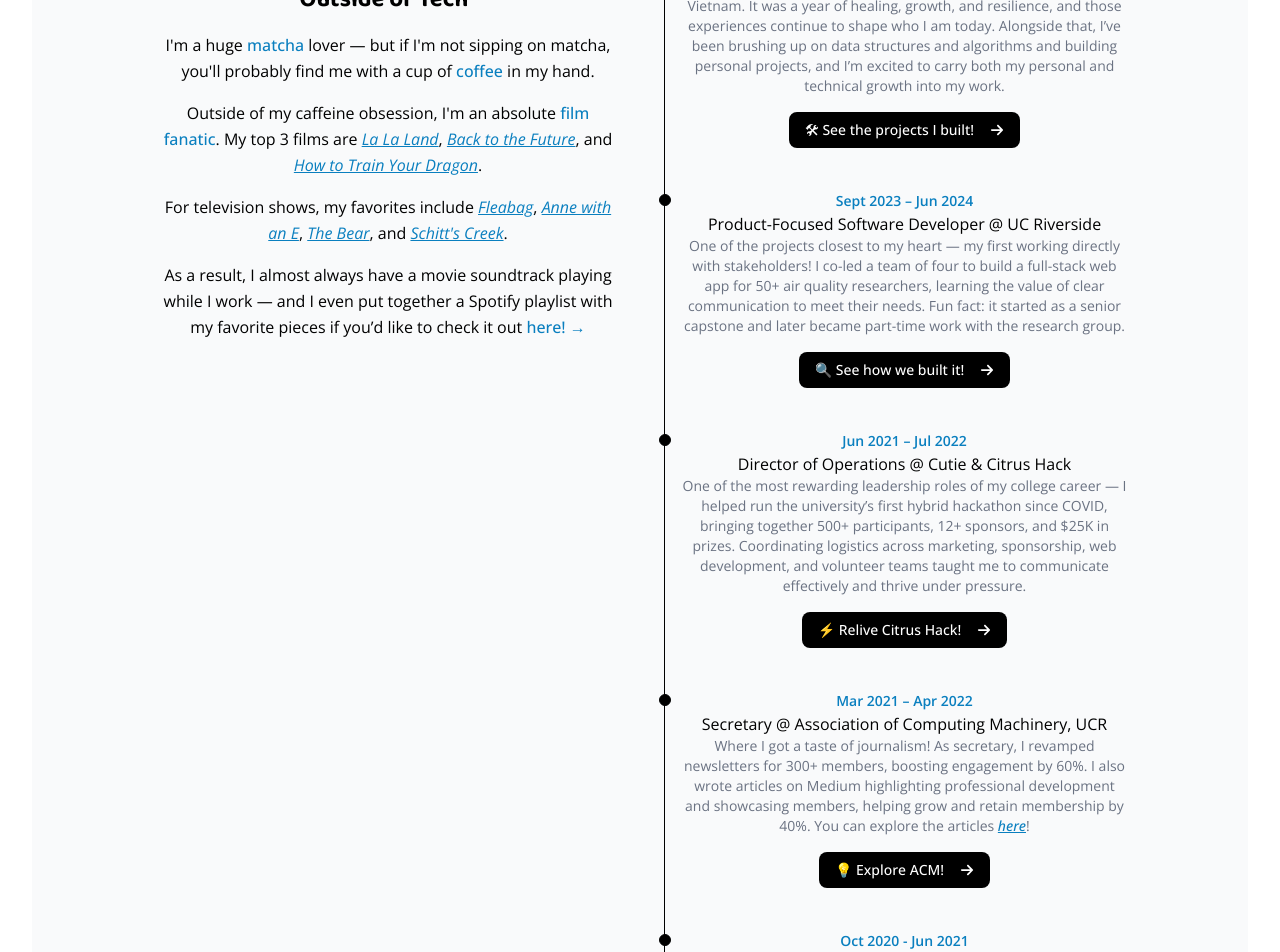
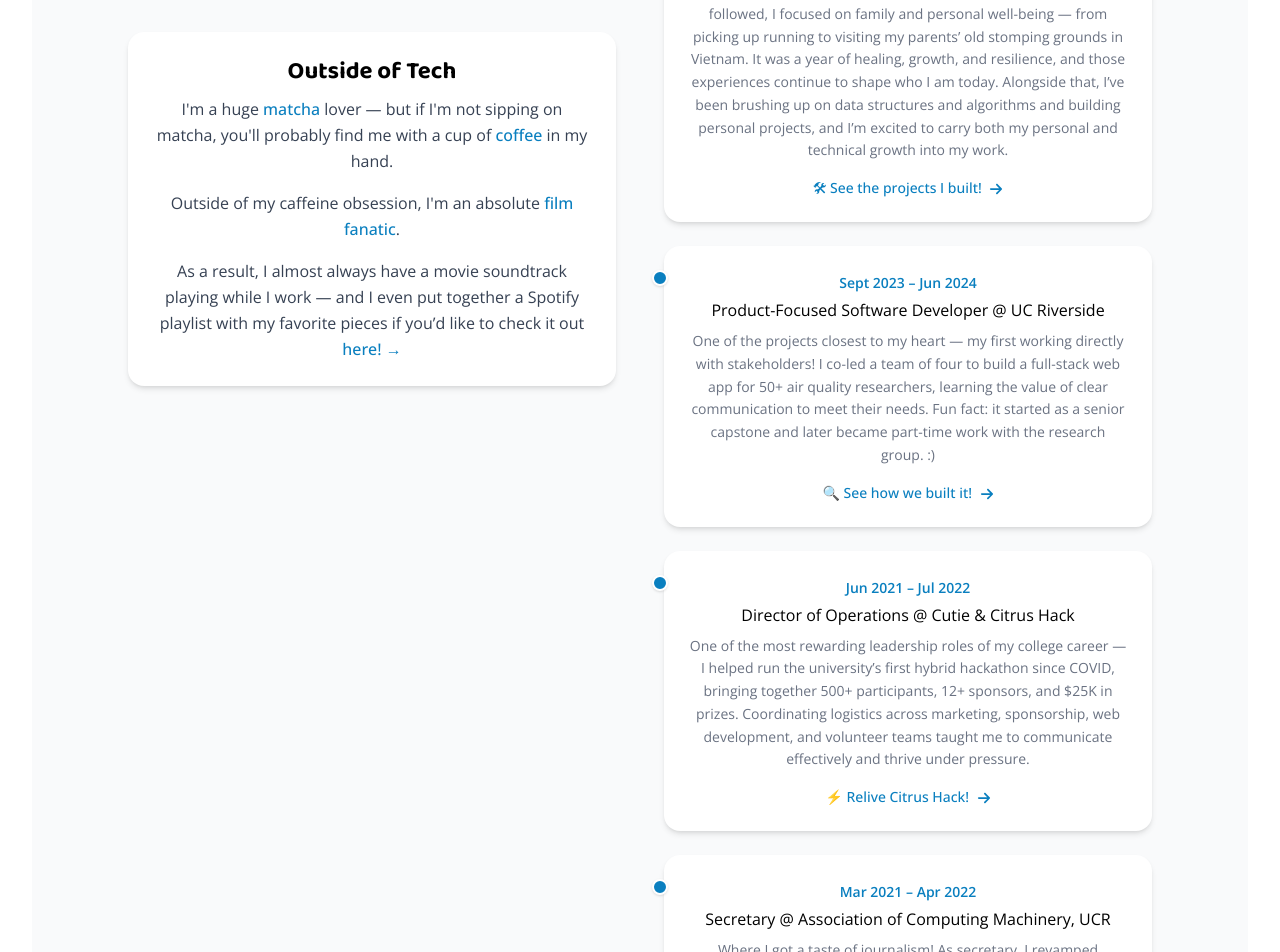
Before and after one commit to paulian7/portfolio, a React (Vite) app: page / in a window 1280 px wide. Shown: the part 1160-2112 px from the top of the page. Built offline with nearby package versions, Linux system fonts and the light colour scheme.

Commit message:
polish about section

```diff
--- a/src/components/sections/About.jsx
+++ b/src/components/sections/About.jsx
@@ -2,28 +2,94 @@ import { FaArrowRight } from "react-icons/fa6";
 import { RevealOnScroll } from "../RevealOnScroll";
 
 export const About = () => {
+  // timeline items
+  const timelineItems = [
+    {
+      date: "Jun 2024 – Present",
+      title: "Building & Leveling Up",
+      description: `In June 2024, I lost my mom to stage 4 cancer. In the months
+      that followed, I focused on family and personal well-being —
+      from picking up running to visiting my parents’ old stomping
+      grounds in Vietnam. It was a year of healing, growth, and
+      resilience, and those experiences continue to shape who I am
+      today. Alongside that, I’ve been brushing up on data
+      structures and algorithms and building personal projects, and
+      I’m excited to carry both my personal and technical growth
+      into my work.`,
+      link: { href: "#projects", text: "🛠 See the projects I built!" },
+    },
+    {
+      date: "Sept 2023 – Jun 2024",
+      title: "Product-Focused Software Developer @ UC Riverside",
+      description: `One of the projects closest to my heart — my first working
+      directly with stakeholders! I co-led a team of four to build a
+      full-stack web app for 50+ air quality researchers, learning
+      the value of clear communication to meet their needs. Fun
+      fact: it started as a senior capstone and later became
+      part-time work with the research group. :)`,
+      link: {
+        href: "https://github.com/wporter/air-quality",
+        text: "🔍 See how we built it!",
+      },
+    },
+    {
+      date: "Jun 2021 – Jul 2022",
+      title: "Director of Operations @ Cutie & Citrus Hack",
+      description: `One of the most rewarding leadership roles of my college
+      career — I helped run the university’s first hybrid hackathon
+      since COVID, bringing together 500+ participants, 12+
+      sponsors, and $25K in prizes. Coordinating logistics across
+      marketing, sponsorship, web development, and volunteer teams
+      taught me to communicate effectively and thrive under
+      pressure.`,
+      link: {
+        href: "https://citrushack2022.vercel.app/",
+        text: "⚡ Relive Citrus Hack!",
+      },
+    },
+    {
+      date: "Mar 2021 – Apr 2022",
+      title: "Secretary @ Association of Computing Machinery, UCR",
+      description: `Where I got a taste of journalism! As secretary, I revamped
+      newsletters for 300+ members, boosting engagement by 60%. I
+      also wrote articles on Medium highlighting professional
+      development and showcasing members, helping grow and retain
+      membership by 40%. You can explore the articles `,
+      link: {
+        href: "https://medium.com/acm-at-ucr",
+        text: "here",
+      },
+    },
+    {
+      date: "Oct 2020 - Jun 2021",
+      title: "A Year of Data Structures & Algorithms",
+      description: `My humble beginnings as a software developer — three quarters
+      of C++ data structures and algorithms, building real
+      problem-solving chops along the way.`,
+    },
+  ];
+
   return (
     <section
       id="about"
-      className="min-h-screen flex flex-col items-center justify-center py-20 bg-gray-50"
+      className="min-h-screen flex flex-col items-center justify-center py-20 bg-gray-50 px-6 md:px-16 lg:px-24"
     >
       <RevealOnScroll>
-        {/* title */}
         <h2 className="text-4xl font-bold mb-12 font-baloo text-black text-center">
           About
         </h2>
 
-        {/* content container */}
-        <div className="max-w-5xl w-full grid grid-cols-1 md:grid-cols-2 gap-12 px-6">
-          {/* left column */}
+        {/* main layout */}
+        <div className="max-w-6xl w-full grid grid-cols-1 md:grid-cols-2 gap-12">
+          {/* left col - edu && outside tech */}
           <div className="space-y-12">
-            {/* education */}
-            <div>
-              <h3 className="text-2xl font-bold font-baloo mb-4 text-black">
+            {/* education box */}
+            <div className="p-6 bg-white rounded-2xl shadow-md">
+              <h3 className="text-2xl font-bold mb-4 font-baloo text-black">
                 Education
               </h3>
-              <ul className="space-y-2 text-black ml-2">
-                <li className="font-normal">
+              <ul className="space-y-2 text-gray-700 ml-2">
+                <li>
                   <span className="font-semibold text-[#0A7FBF] mr-5">
                     2020 – 2024
                   </span>
@@ -33,13 +99,14 @@ export const About = () => {
               </ul>
             </div>
 
-            {/* outside of tech */}
-            <div>
-              <h3 className="text-2xl font-bold mb-4 text-black font-baloo">
+            {/* outside tech box */}
+            <div className="p-6 bg-white rounded-2xl shadow-md space-y-4">
+              <h3 className="text-2xl font-bold mb-2 text-black font-baloo">
                 Outside of Tech
               </h3>
 
-              <p className="text-black leading-relaxed ml-2 text-base">
+              {/* matcha blurb */}
+              <p className="text-gray-700 leading-relaxed text-base">
                 I'm a huge{" "}
                 <span className="text-[#0A7FBF] font-medium">matcha</span> lover
                 — but if I'm not sipping on matcha, you'll probably find me with
@@ -48,80 +115,14 @@ export const About = () => {
                 hand.
               </p>
 
-              <p className="text-black leading-relaxed ml-2 mt-4 text-base">
+              {/* film blurb */}
+              <p className="text-gray-700 leading-relaxed text-base">
                 Outside of my caffeine obsession, I'm an absolute{" "}
                 <span className="text-[#0A7FBF] font-medium">film fanatic</span>
-                . My top 3 films are{" "}
-                <a
-                  href="https://www.imdb.com/title/tt3783958/"
-                  target="_blank"
-                  rel="noopener noreferrer"
-                  className="italic text-[#0A7FBF] underline"
-                >
-                  La La Land
-                </a>
-                {", "}
-                <a
-                  href="https://www.imdb.com/title/tt0088763/"
-                  target="_blank"
-                  rel="noopener noreferrer"
-                  className="italic text-[#0A7FBF] underline"
-                >
-                  Back to the Future
-                </a>
-                {", and "}
-                <a
-                  href="https://www.imdb.com/title/tt0892769/"
-                  target="_blank"
-                  rel="noopener noreferrer"
-                  className="italic text-[#0A7FBF] underline"
-                >
-                  How to Train Your Dragon
-                </a>
                 .
               </p>
 
-              <p className="text-black leading-relaxed ml-2 mt-4 text-base">
-                For television shows, my favorites include{" "}
-                <a
-                  href="https://www.imdb.com/title/tt5687612/"
-                  target="_blank"
-                  rel="noopener noreferrer"
-                  className="italic text-[#0A7FBF] underline"
-                >
-                  Fleabag
-                </a>
-                {", "}
-                <a
-                  href="https://www.imdb.com/title/tt5421602/"
-                  target="_blank"
-                  rel="noopener noreferrer"
-                  className="italic text-[#0A7FBF] underline"
-                >
-                  Anne with an E
-                </a>
-                {", "}
-                <a
-                  href="https://www.imdb.com/title/tt14452776/"
-                  target="_blank"
-                  rel="noopener noreferrer"
-                  className="italic text-[#0A7FBF] underline"
-                >
-                  The Bear
-                </a>
-                {", and "}
-                <a
-                  href="https://www.imdb.com/title/tt3526078/"
-                  target="_blank"
-                  rel="noopener noreferrer"
-                  className="italic text-[#0A7FBF] underline"
-                >
-                  Schitt's Creek
-                </a>
-                .
-              </p>
-
-              <p className="text-black leading-relaxed ml-2 mt-4 text-base">
+              <p className="text-gray-700 leading-relaxed text-base">
                 As a result, I almost always have a movie soundtrack playing
                 while I work — and I even put together a Spotify playlist with
                 my favorite pieces if you’d like to check it out{" "}
@@ -135,159 +136,60 @@ export const About = () => {
             </div>
           </div>
 
-          {/* right column */}
-          <div>
-            <h3 className="text-2xl font-bold mb-4 text-black font-baloo">
+          {/* right col - experiences */}
+          <div className="space-y-6">
+            <h3 className="text-2xl font-bold mb-6 text-black font-baloo">
               Experiences
             </h3>
-            <ol className="relative border-s border-black dark:border-black">
-              <li className="mb-10 ms-4">
-                <div className="absolute w-3 h-3 bg-black rounded-full mt-1.5 -start-1.5 border border-black dark:border-black dark:bg-black"></div>
-                <time className="mb-1 text-sm font-semibold leading-none text-[#0A7FBF]">
-                  Jun 2024 – Present
+
+            {/* timeline content - split up into items */}
+            <div className="space-y-6">
+              {timelineItems.map((item, index) => (
+                <RevealOnScroll key={index}>
+                  {/* box */}
+                  <div className="p-6 bg-white rounded-2xl shadow-md relative">
+                    {/* timeline circle */}
+                    <div className="absolute -left-3 top-6 w-4 h-4 bg-[#0A7FBF] rounded-full border-2 border-white shadow-sm"></div>
+                    {/* date */}
+                    <time className="text-sm font-semibold text-[#0A7FBF]">
+                      {item.date}
                     </time>
-                <h3 className="text-base font-normal text-black dark:text-black">
-                  Building & Leveling Up
-                </h3>
-                <p className="mb-4 text-sm font-light text-gray-500 dark:text-gray-400">
-                  In June 2024, I lost my mom to stage 4 cancer. In the months
-                  that followed, I focused on family and personal well-being —
-                  from picking up running to visiting my parents’ old stomping
-                  grounds in Vietnam. It was a year of healing, growth, and
-                  resilience, and those experiences continue to shape who I am
-                  today. Alongside that, I’ve been brushing up on data
-                  structures and algorithms and building personal projects, and
-                  I’m excited to carry both my personal and technical growth
-                  into my work.
+                    {/* box title / subject */}
+                    <h4 className="mt-1 text-base font-normal text-black">
+                      {item.title}
+                    </h4>
+
+                    {/* description */}
+                    <p className="mt-2 text-sm text-gray-500 leading-relaxed">
+                      {item.description}
                     </p>
+
+                    {/* prompt to link */}
+                    {item.link && (
+                      <p className="mt-4 text-sm">
+                        {item.link.href.startsWith("#") ? (
                           <a
-                  href="#projects"
-                  className="inline-flex items-center px-4 py-2 text-sm font-medium
-      text-white bg-black rounded-lg
-      hover:bg-gray-500 hover:text-white
-      focus:outline-none focus:ring-2 focus:ring-gray-300 transition-colors duration-300"
+                            href={item.link.href}
+                            className="text-[#0A7FBF] font-medium hover:underline"
                           >
-                  🛠 See the projects I built!
-                  <FaArrowRight className="ml-4" />
+                            {item.link.text} <FaArrowRight className="inline ml-1" />
                           </a>
-              </li>
-
-              {/* omega initative - swe */}
-              <li className="mb-10 ms-4">
-                <div className="absolute w-3 h-3 bg-black rounded-full mt-1.5 -start-1.5 border border-black dark:border-black dark:bg-black"></div>
-                <time className="mb-1 text-sm font-semibold leading-none text-[#0A7FBF]">
-                  Sept 2023 – Jun 2024
-                </time>
-                <h3 className="text-base font-normal text-black dark:text-black">
-                  Product-Focused Software Developer @ UC Riverside
-                </h3>
-                <p className="mb-4 text-sm font-light text-gray-500 dark:text-gray-400">
-                  One of the projects closest to my heart — my first working
-                  directly with stakeholders! I co-led a team of four to build a
-                  full-stack web app for 50+ air quality researchers, learning
-                  the value of clear communication to meet their needs. Fun
-                  fact: it started as a senior capstone and later became
-                  part-time work with the research group.
-                </p>
+                        ) : (
                           <a
-                  href="https://github.com/wporter/air-quality"
+                            href={item.link.href}
                             target="_blank"
                             rel="noopener noreferrer"
-                  className="inline-flex items-center px-4 py-2 text-sm font-medium
-             text-white bg-black rounded-lg
-             hover:bg-gray-500 hover:text-white
-             focus:outline-none focus:ring-2 focus:ring-gray-300 transition-colors duration-300"
+                            className="text-[#0A7FBF] font-medium hover:underline"
                           >
-                  🔍 See how we built it!
-                  <FaArrowRight className="ml-4" />
+                            {item.link.text} <FaArrowRight className="inline ml-1" />
                           </a>
-              </li>
-
-              {/* cutie & citrus hack - ops */}
-              <li className="mb-10 ms-4">
-                <div className="absolute w-3 h-3 bg-black rounded-full mt-1.5 -start-1.5 border border-black dark:border-black dark:bg-black"></div>
-                <time className="mb-1 text-sm font-semibold leading-none text-[#0A7FBF]">
-                  Jun 2021 – Jul 2022
-                </time>
-                <h3 className="text-base font-normal text-black dark:text-black">
-                  Director of Operations @ Cutie & Citrus Hack
-                </h3>
-                <p className="mb-4 text-sm font-light text-gray-500 dark:text-gray-400">
-                  One of the most rewarding leadership roles of my college
-                  career — I helped run the university’s first hybrid hackathon
-                  since COVID, bringing together 500+ participants, 12+
-                  sponsors, and $25K in prizes. Coordinating logistics across
-                  marketing, sponsorship, web development, and volunteer teams
-                  taught me to communicate effectively and thrive under
-                  pressure.
+                        )}
                       </p>
-                <a
-                  href="https://citrushack2022.vercel.app/"
-                  target="_blank"
-                  rel="noopener noreferrer"
-                  className="inline-flex items-center px-4 py-2 text-sm font-medium
-             text-white bg-black rounded-lg
-             hover:bg-gray-500 hover:text-white
-             focus:outline-none focus:ring-2 focus:ring-gray-300 transition-colors duration-300"
-                >
-                  ⚡ Relive Citrus Hack! <FaArrowRight className="ml-4" />
-                </a>
-              </li>
-
-              {/* acm secretary */}
-              <li className="mb-10 ms-4">
-                <div className="absolute w-3 h-3 bg-black rounded-full mt-1.5 -start-1.5 border border-black dark:border-black dark:bg-black"></div>
-                <time className="mb-1 text-sm font-semibold leading-none text-[#0A7FBF]">
-                  Mar 2021 – Apr 2022
-                </time>
-                <h3 className="text-base font-normal text-black dark:text-black">
-                  Secretary @ Association of Computing Machinery, UCR
-                </h3>
-                <p className="mb-4 text-sm font-light text-gray-500 dark:text-gray-400">
-                  Where I got a taste of journalism! As secretary, I revamped
-                  newsletters for 300+ members, boosting engagement by 60%. I
-                  also wrote articles on Medium highlighting professional
-                  development and showcasing members, helping grow and retain
-                  membership by 40%. You can explore the articles{" "}
-                  <a
-                    href="https://medium.com/acm-at-ucr"
-                    target="_blank"
-                    rel="noopener noreferrer"
-                    className="text-[#0A7FBF] underline italic font-medium"
-                  >
-                    here
-                  </a>
-                  !
-                </p>
-                <a
-                  href="https://acm.cs.ucr.edu/"
-                  target="_blank"
-                  rel="noopener noreferrer"
-                  className="inline-flex items-center px-4 py-2 text-sm font-medium
-             text-white bg-black rounded-lg
-             hover:bg-gray-500 hover:text-white
-             focus:outline-none focus:ring-2 focus:ring-gray-300 transition-colors duration-300"
-                >
-                  💡 Explore ACM! <FaArrowRight className="ml-4" />
-                </a>
-              </li>
-
-              {/* cs10a-cs10c */}
-              <li className="mb-10 ms-4">
-                <div className="absolute w-3 h-3 bg-black rounded-full mt-1.5 -start-1.5 border border-black dark:border-black dark:bg-black"></div>
-                <time className="mb-1 text-sm font-semibold leading-none text-[#0A7FBF]">
-                  Oct 2020 - Jun 2021
-                </time>
-                <h3 className="text-base font-normal text-black dark:text-black">
-                  A Year of Data Structures & Algorithms
-                </h3>
-                <p className="text-sm font-light text-gray-500 dark:text-gray-400">
-                  My humble beginnings as a software developer — three quarters
-                  of C++ data structures and algorithms, building real
-                  problem-solving chops along the way.
-                </p>
-              </li>
-            </ol>
+                    )}
+                  </div>
+                </RevealOnScroll>
+              ))}
+            </div>
           </div>
         </div>
       </RevealOnScroll>
```
Lines whose indentation alone changed are shown as unchanged.
